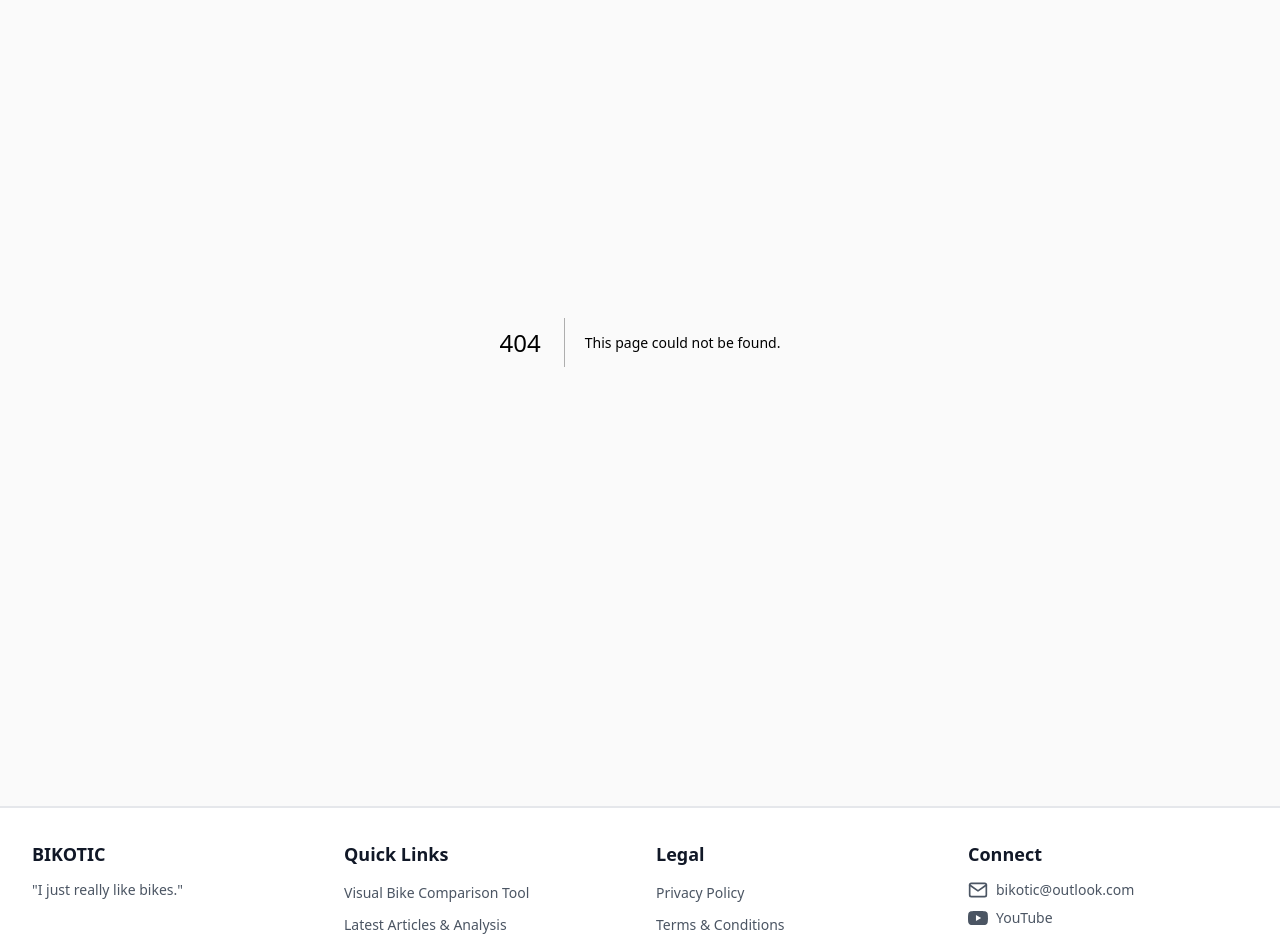
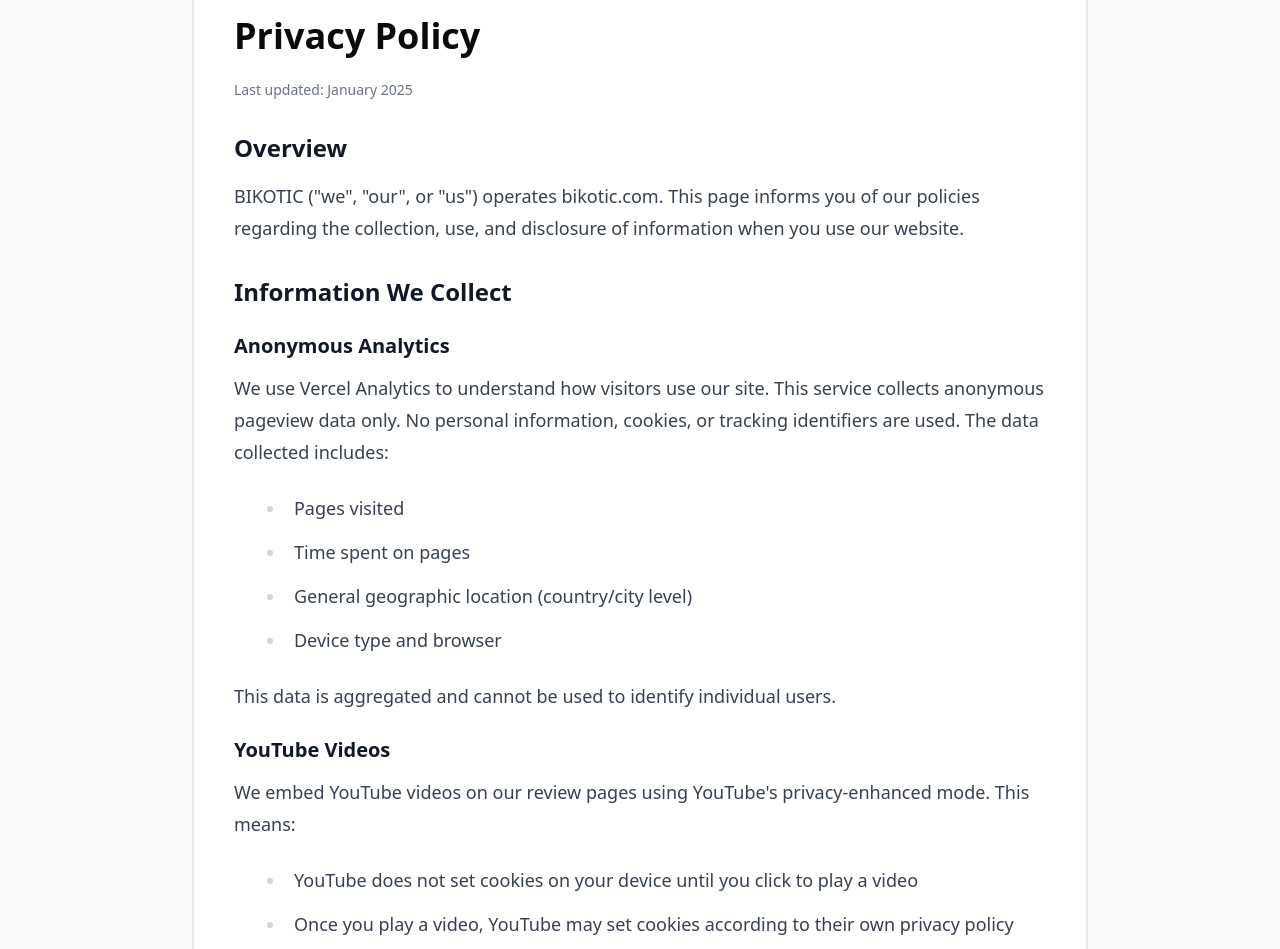
Before and after one commit to maccavamzoo/bikotic-genesis, a Next.js app: page /privacy in a window 1280 px wide. Before the commit this address had no page. Shown: the part 140-1089 px from the top of the page. Built offline with nearby package versions, Linux system fonts and the light colour scheme.

Commit message:
Create page.tsx

```diff
--- /dev/null
+++ b/app/privacy/page.tsx
@@ -0,0 +1,98 @@
+export default function PrivacyPage() {
+  return (
+    <main className="min-h-screen p-4 md:p-8 font-sans">
+      <div className="max-w-4xl mx-auto">
+        <article className="bg-white border-2 border-gray-200 rounded-lg p-6 md:p-10">
+          <h1 className="text-3xl md:text-4xl font-bold mb-6 text-[#0a0a0a]">Privacy Policy</h1>
+
+          <p className="text-sm text-gray-500 mb-8">
+            Last updated: January 2025
+          </p>
+
+          <div className="prose prose-lg max-w-none">
+            <h2 className="text-2xl font-bold mt-8 mb-4">Overview</h2>
+            <p className="mb-4">
+              BIKOTIC ("we", "our", or "us") operates bikotic.com. This page informs you of our policies regarding the collection, use, and disclosure of information when you use our website.
+            </p>
+
+            <h2 className="text-2xl font-bold mt-8 mb-4">Information We Collect</h2>
+
+            <h3 className="text-xl font-bold mt-6 mb-3">Anonymous Analytics</h3>
+            <p className="mb-4">
+              We use Vercel Analytics to understand how visitors use our site. This service collects anonymous pageview data only. No personal information, cookies, or tracking identifiers are used. The data collected includes:
+            </p>
+            <ul className="list-disc ml-6 mb-4">
+              <li>Pages visited</li>
+              <li>Time spent on pages</li>
+              <li>General geographic location (country/city level)</li>
+              <li>Device type and browser</li>
+            </ul>
+            <p className="mb-4">
+              This data is aggregated and cannot be used to identify individual users.
+            </p>
+
+            <h3 className="text-xl font-bold mt-6 mb-3">YouTube Videos</h3>
+            <p className="mb-4">
+              We embed YouTube videos on our review pages using YouTube's privacy-enhanced mode. This means:
+            </p>
+            <ul className="list-disc ml-6 mb-4">
+              <li>YouTube does not set cookies on your device until you click to play a video</li>
+              <li>Once you play a video, YouTube may set cookies according to their own privacy policy</li>
+              <li>Your video viewing is subject to <a href="https://policies.google.com/privacy" target="_blank" rel="noopener noreferrer" className="text-bikotic-blue hover:underline">YouTube's Privacy Policy</a></li>
+            </ul>
+
+            <h2 className="text-2xl font-bold mt-8 mb-4">Cookies</h2>
+            <p className="mb-4">
+              We do not set any cookies on your device through our website. The only cookies you may encounter are:
+            </p>
+            <ul className="list-disc ml-6 mb-4">
+              <li>YouTube cookies (only after you click play on a video)</li>
+            </ul>
+
+            <h2 className="text-2xl font-bold mt-8 mb-4">Third-Party Links</h2>
+            <p className="mb-4">
+              Our website contains links to external sites (manufacturer websites, retailers, etc.). We are not responsible for the privacy practices of these third-party sites. We encourage you to review their privacy policies.
+            </p>
+
+            <h2 className="text-2xl font-bold mt-8 mb-4">Use of Calculators and Tools</h2>
+            <p className="mb-4">
+              Our cycling calculators and tools run entirely in your browser. No data you enter into these tools is sent to our servers or stored in any way. All calculations are performed locally on your device.
+            </p>
+
+            <h2 className="text-2xl font-bold mt-8 mb-4">Data We Do NOT Collect</h2>
+            <p className="mb-4">
+              We do not collect, store, or process:
+            </p>
+            <ul className="list-disc ml-6 mb-4">
+              <li>Personal identification information (name, email, address, phone number)</li>
+              <li>Payment information</li>
+              <li>Account credentials (we have no user accounts)</li>
+              <li>Tracking cookies or advertising identifiers</li>
+              <li>Data from calculator inputs</li>
+            </ul>
+
+            <h2 className="text-2xl font-bold mt-8 mb-4">Children's Privacy</h2>
+            <p className="mb-4">
+              Our website is not directed at children under 13. We do not knowingly collect information from children.
+            </p>
+
+            <h2 className="text-2xl font-bold mt-8 mb-4">Changes to This Privacy Policy</h2>
+            <p className="mb-4">
+              We may update this privacy policy from time to time. Any changes will be posted on this page with an updated "Last updated" date.
+            </p>
+
+            <h2 className="text-2xl font-bold mt-8 mb-4">Contact Us</h2>
+            <p className="mb-4">
+              If you have questions about this privacy policy, please contact us at: <a href="mailto:bikotic@outlook.com" className="text-bikotic-blue hover:underline">bikotic@outlook.com</a>
+            </p>
+
+            <h2 className="text-2xl font-bold mt-8 mb-4">Your Rights (UK/EU Users)</h2>
+            <p className="mb-4">
+              Under GDPR, you have rights regarding your personal data. However, as we do not collect personal data, there is no personal information to access, correct, or delete. The anonymous analytics data we collect cannot be linked to you as an individual.
+            </p>
+          </div>
+        </article>
+      </div>
+    </main>
+  )
+}
```
